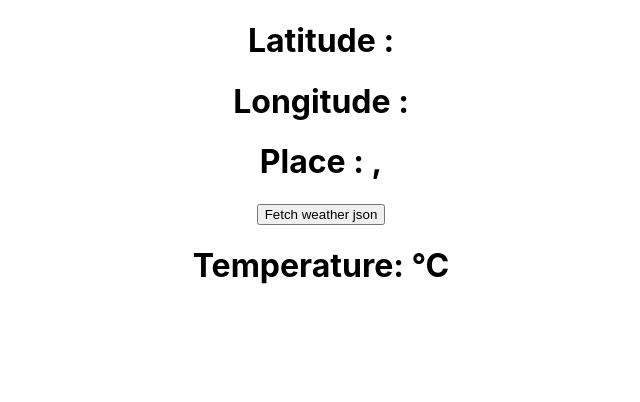
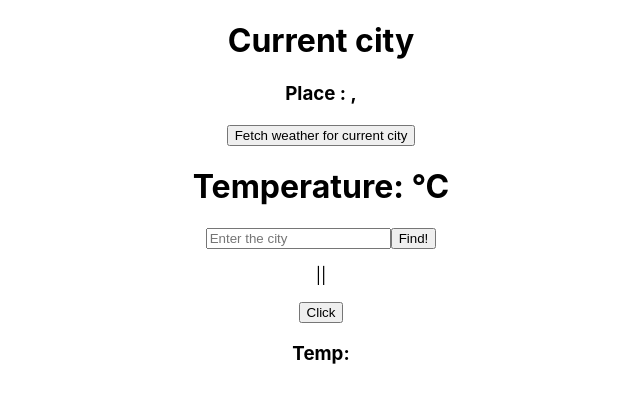
Before and after one commit to Swarga-codes/Weather-app, a React (Create React App) app: page / in a window 1280 px wide. Shown: the top 402 px of the page, without its empty margins (319-959 px from the left). Built offline with nearby package versions, Linux system fonts and the light colour scheme; no server answers.

Commit message:
fetched all the api endpoints

```diff
--- a/src/App.js
+++ b/src/App.js
@@ -8,7 +8,10 @@ function App() {
  const[city, setCity] = useState('');
  const[state, setState]=useState('');
  const[currentTemp, setcurrentTemp] = useState();
-
+ const[inpCity,setinpCity]=useState('');
+ const[customLat,setCustomLat]=useState('');
+ const[customLong,setCustomLong]=useState('');
+ const[customTemp,setCustomTemp]=useState();
  useEffect(()=>{
   navigator.geolocation.getCurrentPosition((position)=>{
   console.log(position.coords);
@@ -24,23 +27,42 @@ fetch(geoUrl)
 })
 });
  });
-const weatherApi = `https://api.open-meteo.com/v1/forecast?latitude=${latitude}&longitude=${longitude}&current_weather=true&hourly=temperature_2m,relativehumidity_2m,windspeed_10m`
-  const getWeather = () => fetch(weatherApi)
+const weatherApiCurrent = `https://api.open-meteo.com/v1/forecast?latitude=${latitude}&longitude=${longitude}&current_weather=true&hourly=temperature_2m,relativehumidity_2m,windspeed_10m`
+  const getWeatherCurrent = () => fetch(weatherApiCurrent)
   .then(res => res.json())
   .then(data => {
     console.log(data);
     setcurrentTemp(data.current_weather.temperature);
 
   });
+  const weatherApiCustom = `http://api.openweathermap.org/geo/1.0/direct?q=${inpCity}&limit=1&appid=b82efa1d95b00bf3c54041947d07a6d4`;
+const getWeatherCustom = async() => fetch(weatherApiCustom)
+.then(res => res.json())
+.then(data => {
+  console.log(data);
+  setCustomLat(data[0].lat);
+  setCustomLong(data[0].lon);
 
+})
+const weatherApiTemp = `https://api.open-meteo.com/v1/forecast?latitude=${customLat}&longitude=${customLong}&current_weather=true&hourly=temperature_2m,relativehumidity_2m,windspeed_10m`
+  const getWeatherInDegrees = () => fetch(weatherApiTemp)
+  .then(res => res.json())
+  .then(data => {
+    console.log(data.current_weather.temperature);
+    setCustomTemp(data.current_weather.temperature+"°C");
 
+  });
   return (
     <div className="App">
-    <h1>Latitude : {latitude}</h1>
-    <h1>Longitude : {longitude}</h1>
-    <h1>Place : {city}, {state}</h1>
-  <button onClick={getWeather}>Fetch weather json</button>
+    <h1>Current city</h1>
+    <h3>Place : {city}, {state}</h3>
+  <button onClick={getWeatherCurrent}>Fetch weather for current city</button>
   <h1>Temperature: {currentTemp} °C</h1>
+  <input type="text" placeholder='Enter the city' onChange={(e)=>setinpCity(e.target.value)}/>
+  <button onClick={getWeatherCustom}>Find!</button>
+  <p>{customLat} || {customLong}</p>
+  <button onClick={getWeatherInDegrees}>Click</button>
+  <h3>Temp: {customTemp}</h3>
      </div>
 
   );
```
